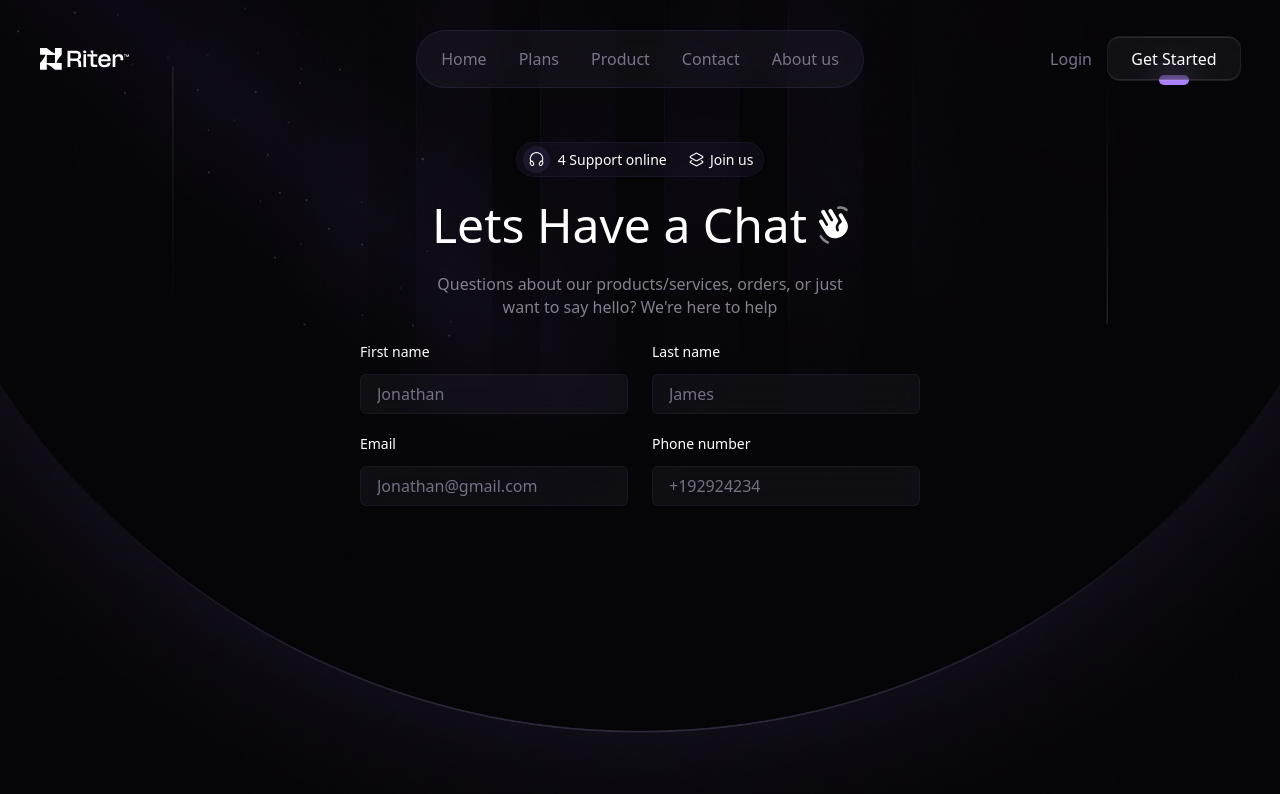
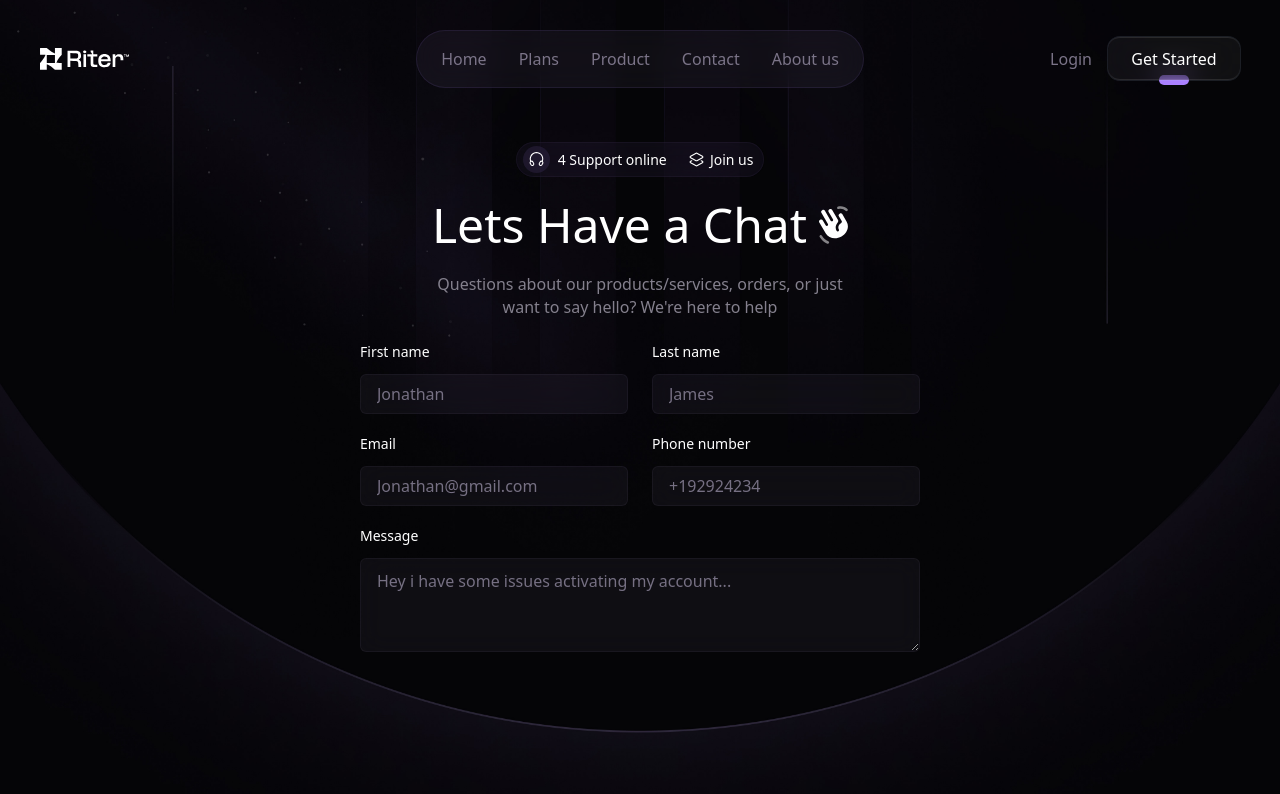
Before and after one commit to MiladDevarts/rizer-contact, a React (Vite) app: page / in a window 1280 px wide. Shown: the top 794 px of the page. Built offline with nearby package versions, Linux system fonts and the light colour scheme.

Commit message:
feat: add textarea and autofill styles

```diff
--- a/src/components/Form/index.jsx
+++ b/src/components/Form/index.jsx
@@ -1,5 +1,6 @@
 import React from "react";
 import Input from "../Input";
+import Textarea from "../Textarea";
 
 const Form = () => {
   return (
@@ -32,6 +33,11 @@ const Form = () => {
           label={"Phone number"}
         />
       </div>
+      <Textarea
+        id={"message"}
+        label={"Message"}
+        placeholder={"Hey i have some issues activating my account..."}
+      />
     </form>
   );
 };
--- /dev/null
+++ b/src/components/Textarea/index.jsx
@@ -0,0 +1,18 @@
+import React from "react";
+
+const Textarea = ({ id, label, placeholder }) => {
+  return (
+    <div className="w-full textarea-group">
+      <label htmlFor={id}>{label}</label>
+      <textarea
+        className="w-full"
+        name={id}
+        id={id}
+        rows={3}
+        placeholder={placeholder}
+      ></textarea>
+    </div>
+  );
+};
+
+export default Textarea;
--- a/src/index.css
+++ b/src/index.css
@@ -15,16 +15,37 @@ main {
   @apply flex items-center h-[2.2rem] px-[6px] py-[8px] gap-4 text-white text-[14px] bg-[#AA80FF]/5 backdrop-blur-lg rounded-full border  border-[#AA80FF]/5;
 }
 
-.input-group {
+input:-webkit-autofill,
+input:-webkit-autofill:hover,
+input:-webkit-autofill:focus,
+textarea:-webkit-autofill,
+textarea:-webkit-autofill:hover,
+textarea:-webkit-autofill:focus,
+select:-webkit-autofill,
+select:-webkit-autofill:hover,
+select:-webkit-autofill:focus {
+  border: 1px solid #f7f3ff21;
+  -webkit-text-fill-color: white;
+  -webkit-box-shadow: 0 0 0px 1000px #aa80ff0b inset;
+  transition: background-color 5000s ease-in-out 0s;
+}
+
+.input-group,
+.textarea-group {
   @apply w-full flex flex-col gap-[12px];
 }
 
-.input-group label {
+.input-group label,
+.textarea-group label {
   @apply text-sm text-white;
 }
 
 .input-group input {
   @apply w-full h-[2.5rem] px-[1rem] py-[0.62rem] rounded-[6px] text-white bg-[#DBC8FF]/5 backdrop-blur-md placeholder:text-[#767083] border border-[#DBC8FF]/5 focus:border-[#DBC8FF]/20 focus:outline-none;
+}
+
+.textarea-group textarea {
+  @apply w-full px-[1rem] py-[0.62rem] rounded-[6px] text-white bg-[#DBC8FF]/5 backdrop-blur-md placeholder:text-[#767083] border border-[#DBC8FF]/5 focus:border-[#DBC8FF]/20 focus:outline-none;
 }
 
 .btn {
```
